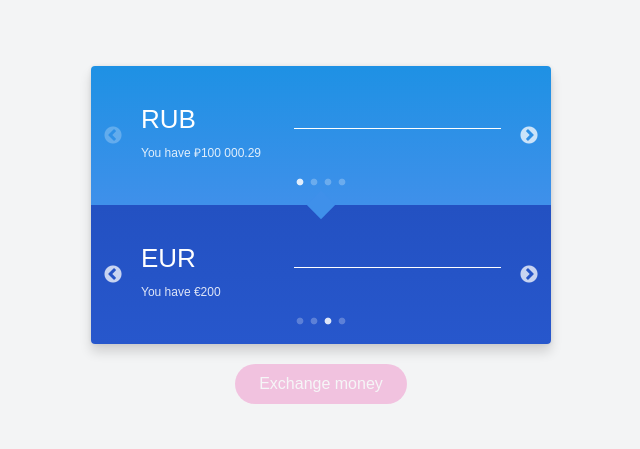
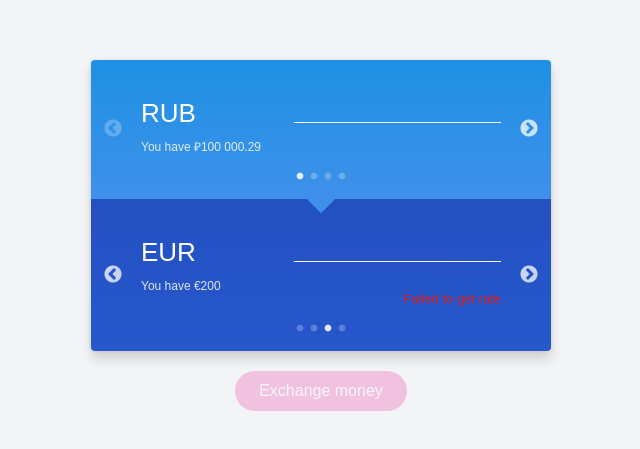
Before and after one commit to annasychugina/app-exchange, a React (Create React App) app: page / in a window 1280 px wide. Shown: the part 165-614 px from the top of the page, without its empty margins (319-959 px from the left). Built offline with nearby package versions, Linux system fonts and the light colour scheme; no server answers.

Commit message:
refactoring

```diff
--- a/src/ui/exchange-block/config.json
+++ b/src/ui/exchange-block/config.json
@@ -1,5 +1,6 @@
 {
   "ExchangeBlock": {
-    "balanceText": "You have\u00A0%balance%"
+    "balanceText": "You have\u00A0%balance%",
+    "getRateError": "Failed to get rate"
   }
 }
--- a/src/ui/exchange-block/exchange-block.module.css
+++ b/src/ui/exchange-block/exchange-block.module.css
@@ -47,3 +47,9 @@
     margin-top: 0;
   }
 }
+
+.error {
+  display: block;
+  font-size: 13px;
+  color: #e01f19;
+}
--- a/src/ui/exchange-block/exchange-block.tsx
+++ b/src/ui/exchange-block/exchange-block.tsx
@@ -33,10 +33,12 @@ export const ExchangeBlock: React.FC<Props> = ({
   inputValue,
   balance,
   currencyAmountStr,
+  isRateLoading= false
 }) => {
   const handleSlide = (index: number): void => {
     onCurrencyChange(currencyItems[index]);
   };
+  console.log('rate', rate)
   return (
     <div className={cn(s.root, s[`root_${type}`])}>
       <Slider onSlideChange={handleSlide} currentSlide={currencyItems.indexOf(currency)}>
@@ -65,6 +67,12 @@ export const ExchangeBlock: React.FC<Props> = ({
                 <p className={cn(s.text, s.text_rate)}>{currencyAmountStr}</p>
               </div>
             )}
+
+            {!rate && type === CurrencyBlockType.currencyTo && !isRateLoading && (
+              <div className={cn(s.row, s.row_rate)}>
+                <span className={s.error}>{resources.ExchangeBlock.getRateError}</span>
+              </div>
+            )}
           </div>
         ))}
       </Slider>
--- a/src/ui/exchange-widget/exchange-widget-container.tsx
+++ b/src/ui/exchange-widget/exchange-widget-container.tsx
@@ -42,6 +42,7 @@ export const ExchangeWidgetContainer: React.FC<Props> = () => {
 
   const currencyFromRate = currencyToRates && currencyToRates.loaded && currencyToRates.rates[currencyFrom];
 
+  console.log('currencyFromRate', currencyFromRate)
   const {form, handleChange, handleExchange} = useCurrencyFormState(
     {success: handleSuccessSubmit, error: handleErrorSubmit},
     validateOnSubmit,
@@ -101,7 +102,7 @@ export const ExchangeWidgetContainer: React.FC<Props> = () => {
       isRateLoading={Boolean(currencyToRates) && currencyToRates.loading}
       rate={currencyFromRate}
       handleExchange={handleExchange}
-      isExchangeButtonDisabled={!form.currencyFrom || !form.currencyTo}
+      isExchangeButtonDisabled={!form.currencyFrom || !form.currencyTo || !currencyFromRate}
     />
   );
 };
```
Also changed, not shown: package.json (+9 -17 lines), 2 other files (tests, documents, lock files or other folders).
